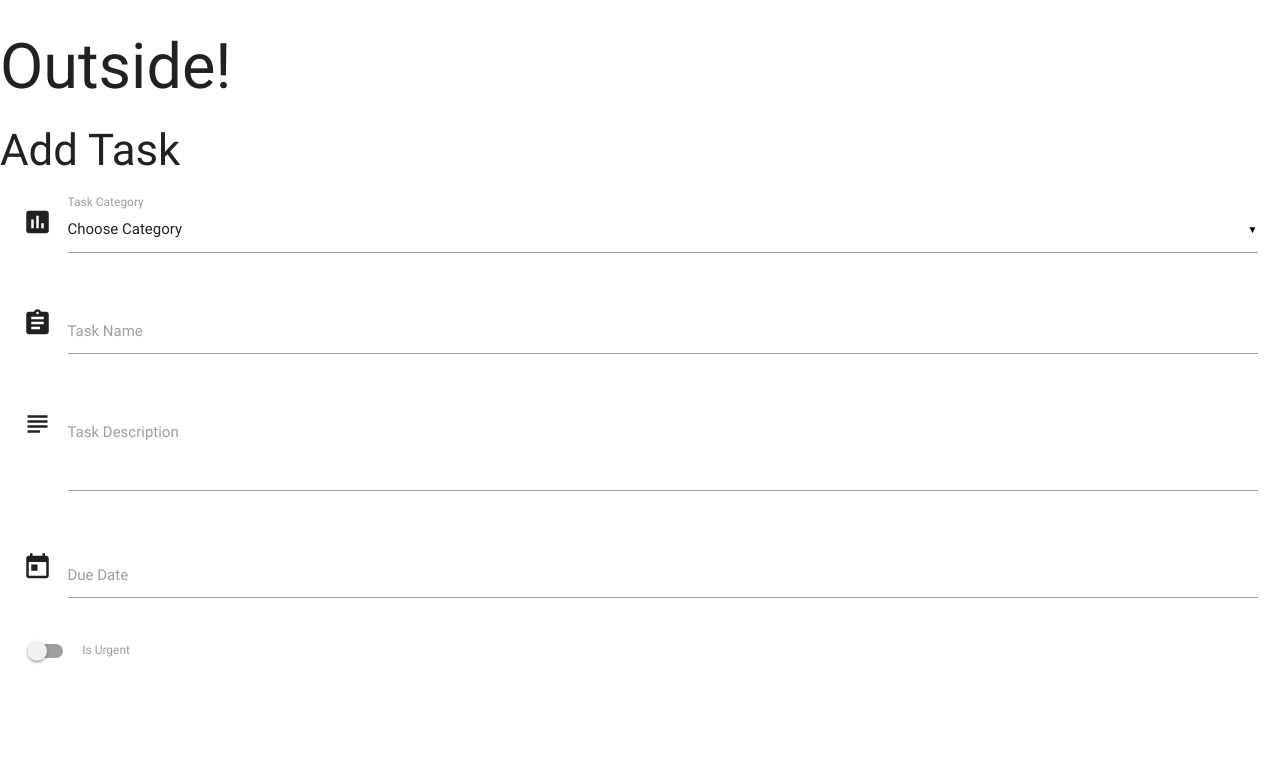
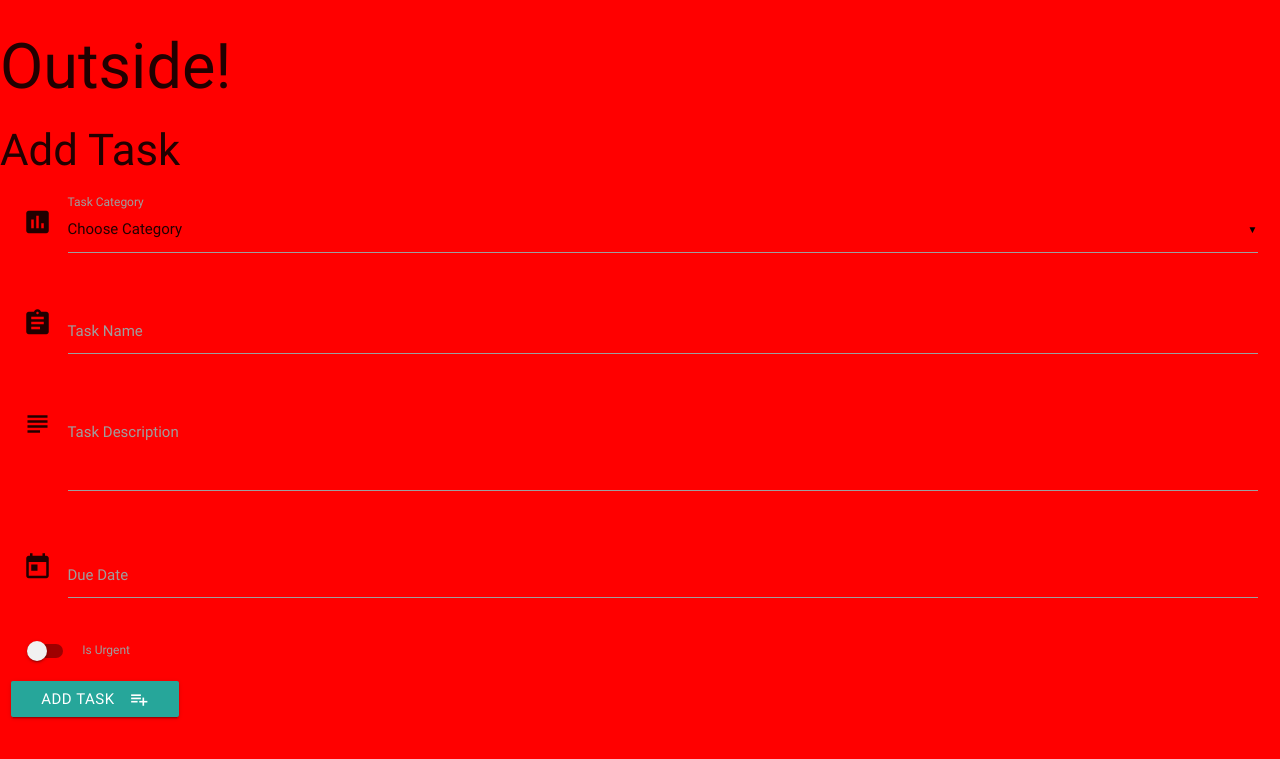
Before and after one commit to RaphaelRohner/task_manager, a Flask app: page /add_task in a window 1280 px wide. Shown: the top 759 px of the page. Run offline with Flask 2, Linux system fonts and the light colour scheme; data that the repository does not hold is empty; some libraries are stand-ins or nearby versions.

Commit message:
added submit tasks to database and included custom css file

```diff
--- a/app.py
+++ b/app.py
@@ -25,6 +25,13 @@ def add_task():
             categories=mongo.db.categories.find())
 
 
+@app.route('/insert_task', methods=['POST'])
+def insert_task():
+    tasks = mongo.db.tasks
+    tasks.insert_one(request.form.to_dict())
+    return redirect(url_for('get_tasks'))
+
+
 if __name__ == '__main__':
     app.run(host=os.environ.get('IP'),
             port=int(os.environ.get('PORT')),
--- /dev/null
+++ b/static/css/style.css
@@ -0,0 +1,3 @@
+body{
+    background-color: red;
+}
--- a/templates/addtask.html
+++ b/templates/addtask.html
@@ -10,7 +10,7 @@
     {% block content %}
     <h3>Add Task</h3>
     <div class="row">
-        <form action="" method="POST" class="col s12">
+        <form action="{{ url_for('insert_task') }}" method="POST"  class="col s12">
             <div class="row">
                 <div class="row">
                     <div class="input-field col s12">
@@ -53,6 +53,11 @@
                     </label>
                 </div>
             </div>
+            <div class="row">
+                <button class="btn waves-effect waves-light" type="submit" name="action">Add Task
+                    <i class="material-icons right">playlist_add</i>
+                </button>
+            </div>
         </form>
     </div>
     {% endblock %}
--- a/templates/base.html
+++ b/templates/base.html
@@ -5,6 +5,7 @@
     <link href="https://fonts.googleapis.com/icon?family=Material+Icons" rel="stylesheet">
     <!-- IMPORT MATERIALIZE CSS -->
     <link rel="stylesheet" href="https://cdnjs.cloudflare.com/ajax/libs/materialize/0.100.2/css/materialize.min.css">
+    <link rel="stylesheet" href="{{url_for('static', filename='css/style.css')}}" type="text/css"/>
     <title>Task Manager</title>
 </head>
 
```
